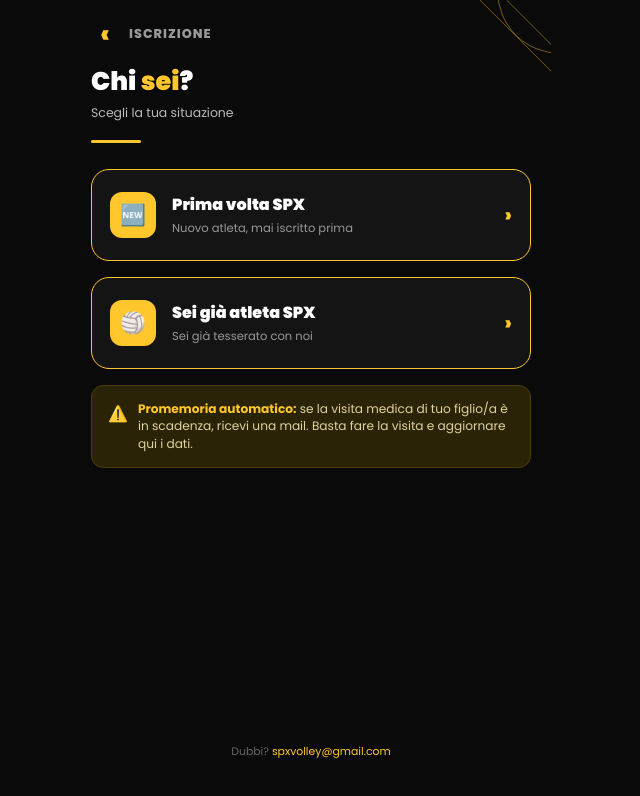
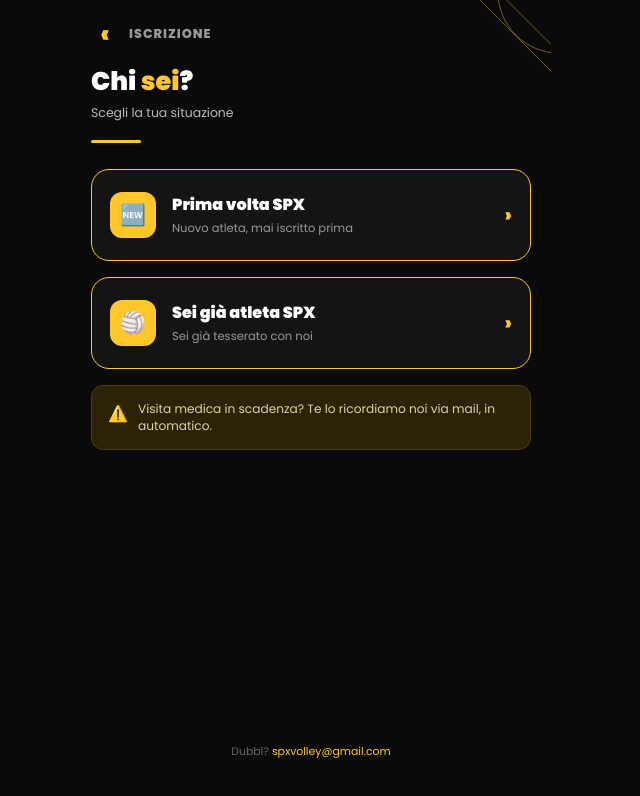
Before and after one commit to ameschio86/spx-volley-app, a plain HTML site: page iscrizione.html in a window 1280 px wide. Shown: the whole page, without its empty margins (329-969 px from the left). Drawn offline with Linux system fonts and the light colour scheme.

Commit message:
copy: testo promemoria visita medica piu' breve e diretto in Iscrizione

```diff
--- a/iscrizione.html
+++ b/iscrizione.html
@@ -52,7 +52,7 @@
 
   <div class="alert-box">
     <div class="tri">⚠️</div>
-    <div class="txt"><b>Promemoria automatico:</b> se la visita medica di tuo figlio/a è in scadenza, ricevi una mail. Basta fare la visita e aggiornare qui i dati.</div>
+    <div class="txt">Visita medica in scadenza? Te lo ricordiamo noi via mail, in automatico.</div>
   </div>
 
   <div class="foot">Dubbi? <a href="mailto:spxvolley@gmail.com">spxvolley@gmail.com</a></div>
```
